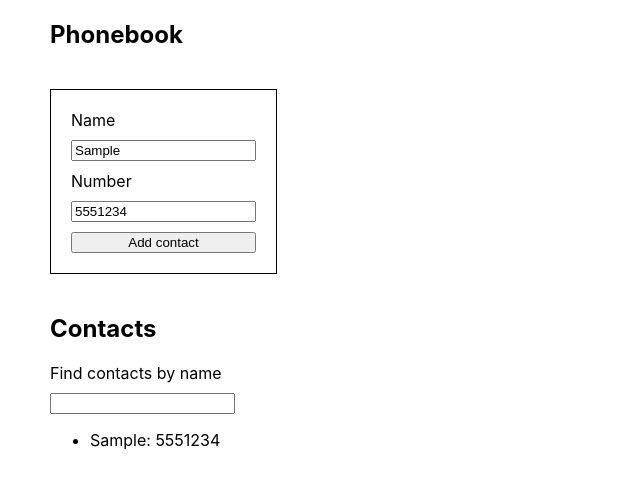
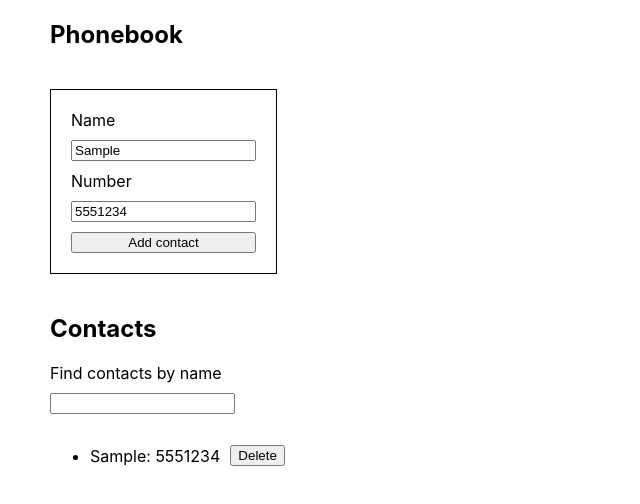
Before and after one commit to PiotrJasinski1995/goit-react-hw-02-phonebook, a React (Create React App) app: page / in a window 1280 px wide. Both pictures are taken after typing "Sample", "5551234" into the empty fields and a click on the button "Add contact". Shown: the top 504 px of the page, without its empty margins (0-640 px from the left). Built offline with nearby package versions, Linux system fonts and the light colour scheme.

Commit message:
feat: add ability to remove contacts

```diff
--- a/src/components/App.jsx
+++ b/src/components/App.jsx
@@ -5,6 +5,7 @@ import ContactList from './ContactList/ContactList';
 import Filter from './Filter/Filter';
 import Section from './Section/Section';
 import MainHeading from './MainHeading/MainHeading';
+import Notification from './Notification/Notification';
 
 class App extends Component {
   state = {
@@ -14,9 +15,9 @@ class App extends Component {
 
   handleFormSubmit = (name, number) => {
     const { contacts } = this.state;
-    const nameContacts = contacts.map(contact => contact.name);
+    const nameContacts = contacts.map(contact => contact.name.toLowerCase());
 
-    nameContacts.indexOf(name) > 0
+    nameContacts.indexOf(name.toLowerCase()) !== -1
       ? alert(`${name} is already in contacts.`)
       : this.setState(prevState => ({
           contacts: [
@@ -36,6 +37,11 @@ class App extends Component {
     });
   };
 
+  handleDeleteContact = name =>
+    this.setState(prevState => ({
+      contacts: prevState.contacts.filter(contact => contact.name !== name),
+    }));
+
   render() {
     const { contacts, filter } = this.state;
 
@@ -46,8 +52,18 @@ class App extends Component {
           <ContactForm onHandleSubmit={this.handleFormSubmit} />
         </Section>
         <Section title="Contacts">
-          <Filter onHandleFilter={this.handleFilter} />
-          <ContactList contacts={contacts} filter={filter} />
+          {contacts.length === 0 ? (
+            <Notification message="No contacts in phonebook" />
+          ) : (
+            <>
+              <Filter onHandleFilter={this.handleFilter} />
+              <ContactList
+                contacts={contacts}
+                filter={filter}
+                onHandleDeleteContact={this.handleDeleteContact}
+              />
+            </>
+          )}
         </Section>
       </>
     );
--- a/src/components/Contact/Contact.jsx
+++ b/src/components/Contact/Contact.jsx
@@ -1,5 +1,6 @@
 import { Component } from 'react';
 import PropTypes from 'prop-types';
+import * as Styled from './styled';
 
 class Contact extends Component {
   static defaultProps = {
@@ -10,15 +11,27 @@ class Contact extends Component {
   static propTypes = {
     name: PropTypes.string,
     number: PropTypes.string,
+    onHandleDeleteContact: PropTypes.func,
+  };
+
+  handleDeleteContact = () => {
+    const { name, onHandleDeleteContact } = this.props;
+
+    onHandleDeleteContact(name);
   };
 
   render() {
     const { name, number } = this.props;
 
     return (
-      <p>
-        {name}: {number}
-      </p>
+      <Styled.ContactStyled>
+        <p>
+          {name}: {number}
+        </p>
+        <button type="button" onClick={this.handleDeleteContact}>
+          Delete
+        </button>
+      </Styled.ContactStyled>
     );
   }
 }
--- /dev/null
+++ b/src/components/Contact/styled.js
@@ -0,0 +1,7 @@
+import styled from 'styled-components';
+
+export const ContactStyled = styled.div`
+  display: flex;
+  gap: 10px;
+  align-items: center;
+`;
--- a/src/components/ContactList/ContactList.jsx
+++ b/src/components/ContactList/ContactList.jsx
@@ -11,6 +11,7 @@ class ContactList extends Component {
   static propTypes = {
     contacts: PropTypes.array,
     filter: PropTypes.string,
+    onHandleDeleteContact: PropTypes.func,
   };
 
   getFilteredContacts = () => {
@@ -24,6 +25,12 @@ class ContactList extends Component {
     });
   };
 
+  handleDeleteContact = name => {
+    const { onHandleDeleteContact } = this.props;
+
+    onHandleDeleteContact(name);
+  };
+
   render() {
     const filteredContacts = this.getFilteredContacts();
 
@@ -34,7 +41,11 @@ class ContactList extends Component {
 
           return (
             <li key={id}>
-              <Contact name={name} number={number}></Contact>
+              <Contact
+                name={name}
+                number={number}
+                onHandleDeleteContact={this.handleDeleteContact}
+              />
             </li>
           );
         })}
--- /dev/null
+++ b/src/components/Notification/Notification.jsx
@@ -0,0 +1,19 @@
+import { Component } from 'react';
+import PropTypes from 'prop-types';
+
+class Notification extends Component {
+  static defaultProps = {
+    message: '',
+  };
+
+  static propTypes = {
+    message: PropTypes.string,
+  };
+
+  render() {
+    const { message } = this.props;
+    return <p>{message}</p>;
+  }
+}
+
+export default Notification;
```
